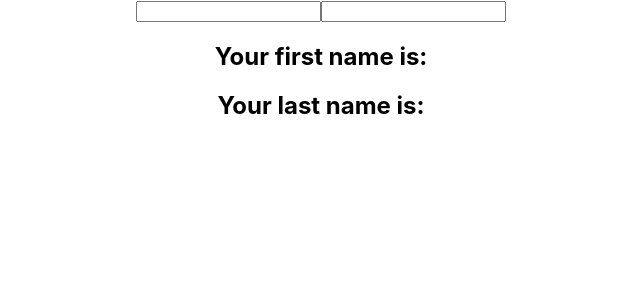
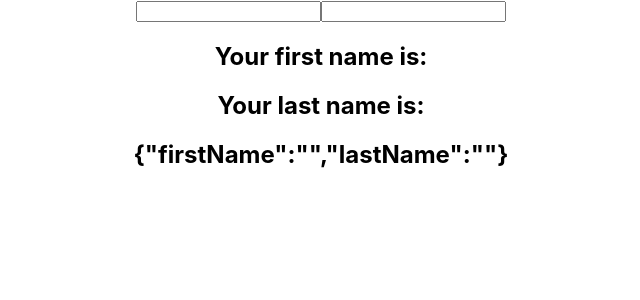
Before and after one commit to ZikaZaki/react-hooks, a React (Create React App) app: page / in a window 1280 px wide. Shown: the top 300 px of the page, without its empty margins (319-959 px from the left). Built offline with nearby package versions, Linux system fonts and the light colour scheme.

Commit message:
update HookCounterThree

```diff
--- a/src/components/HookCounterThree.js
+++ b/src/components/HookCounterThree.js
@@ -18,6 +18,7 @@ function HookCounterThree() {
             />
             <h2>Your first name is: {name.firstName}</h2>
             <h2>Your last name is: {name.lastName}</h2>
+            <h2>{JSON.stringify(name)}</h2>
         </form>
     </div>
   )
```
